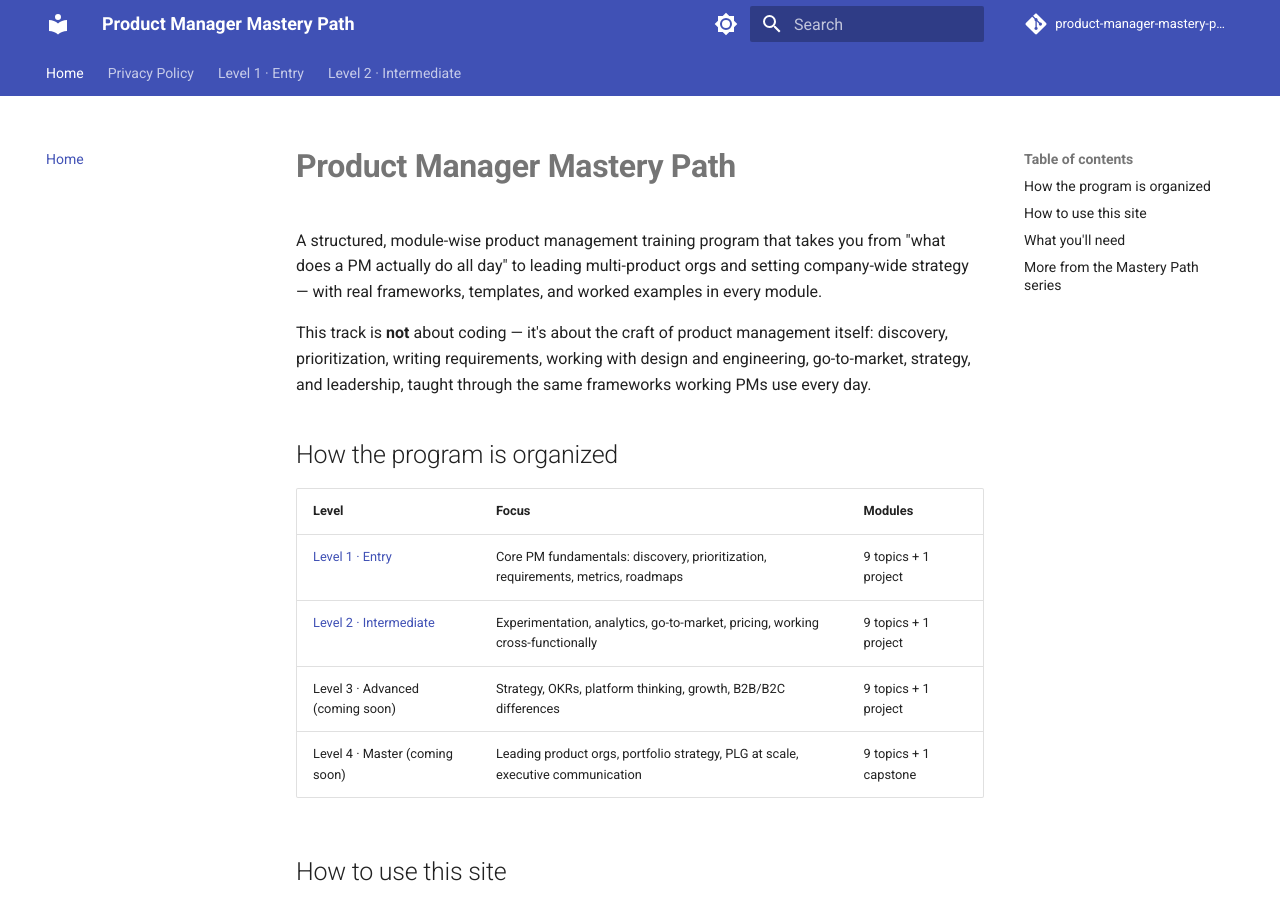
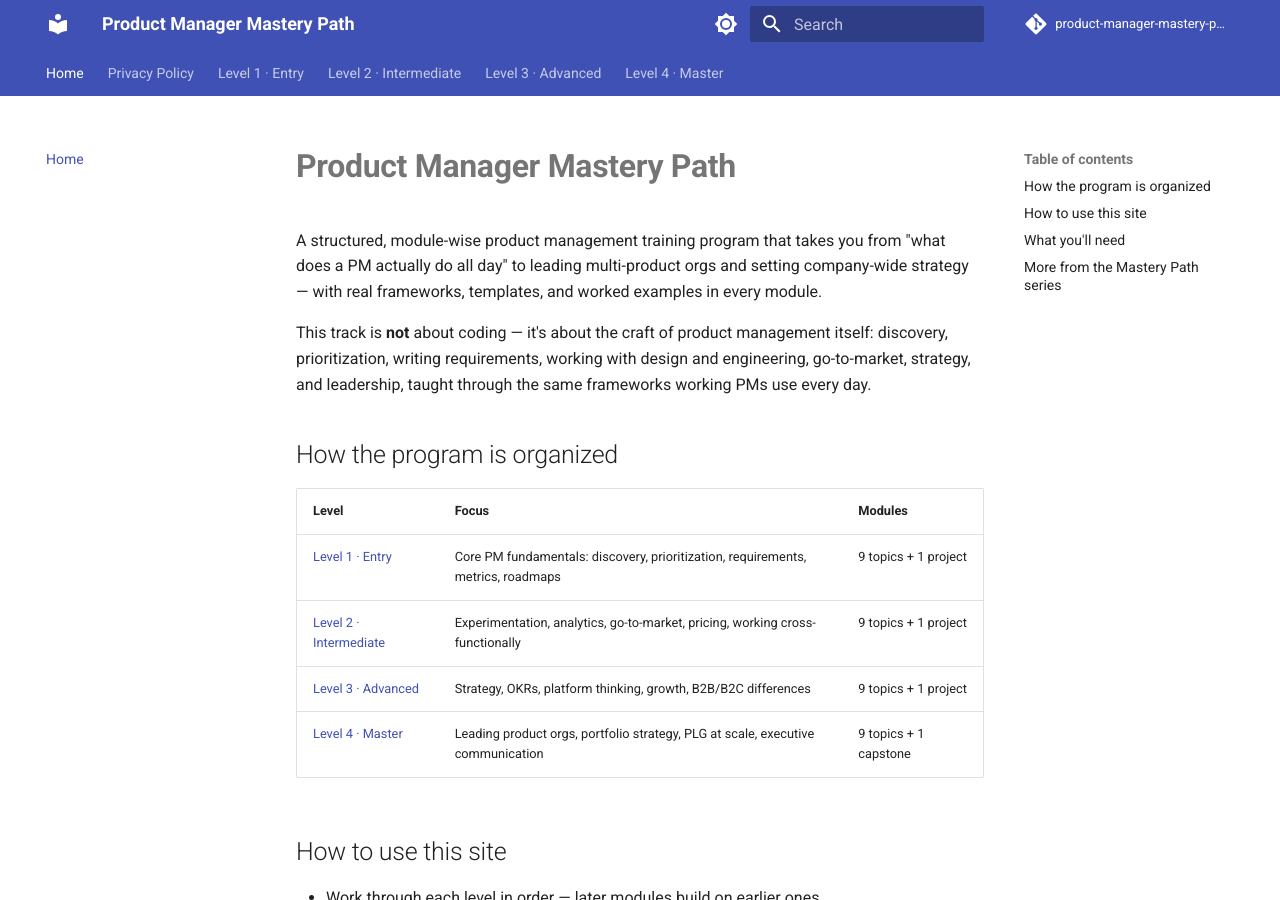
Before and after one commit to SIGILIPELLI/product-manager-mastery-path, an MkDocs documentation site: the page built from docs/index.md, in a window 1280 px wide and 900 px high. Built offline with MkDocs 1.6.1 and Material for MkDocs 9.7.7, drawn with Linux system fonts in a browser that asks for light colours; comment, search, counter and statistics services are not loaded; part of the change alters nothing that is shown.

Commit message:
Restore finished level(s) to nav/sitemap/homepage
Real content is now written for this level; lifting the interim
AdSense thin-content exclusion put in place while it was still stubs.

Co-Authored-By: Claude Opus 5 <noreply@anthropic.com>

```diff
--- a/docs/index.md
+++ b/docs/index.md
@@ -21,8 +21,8 @@ through the same frameworks working PMs use every day.
 |-------|-------|---------|
 | [Level 1 · Entry](level-1/index.md) | Core PM fundamentals: discovery, prioritization, requirements, metrics, roadmaps | 9 topics + 1 project |
 | [Level 2 · Intermediate](level-2/index.md) | Experimentation, analytics, go-to-market, pricing, working cross-functionally | 9 topics + 1 project |
-| Level 3 · Advanced (coming soon) | Strategy, OKRs, platform thinking, growth, B2B/B2C differences | 9 topics + 1 project |
-| Level 4 · Master (coming soon) | Leading product orgs, portfolio strategy, PLG at scale, executive communication | 9 topics + 1 capstone |
+| [Level 3 · Advanced](level-3/index.md) | Strategy, OKRs, platform thinking, growth, B2B/B2C differences | 9 topics + 1 project |
+| [Level 4 · Master](level-4/index.md) | Leading product orgs, portfolio strategy, PLG at scale, executive communication | 9 topics + 1 capstone |
 
 ## How to use this site
 
--- a/mkdocs.yml
+++ b/mkdocs.yml
@@ -74,7 +74,27 @@ nav:
       - "08 · Competitive Analysis": level-2/08-competitive-analysis.md
       - "09 · Pricing Basics": level-2/09-pricing-basics.md
       - "10 · Project — GTM Plan for a Feature Launch": level-2/10-project-gtm-plan.md
-# --- auto-pruned stub levels (see AdSense low-value-content fix) ---
-exclude_docs: |
-  level-3/*.md
-  level-4/*.md
+  - "Level 3 · Advanced":
+      - Overview: level-3/index.md
+      - "01 · Product Strategy & Vision": level-3/01-product-strategy-vision.md
+      - "02 · OKRs for Product Teams": level-3/02-okrs-for-product-teams.md
+      - "03 · Platform & Ecosystem Thinking": level-3/03-platform-ecosystem-thinking.md
+      - "04 · Growth Product Management": level-3/04-growth-product-management.md
+      - "05 · B2B vs B2C PM Differences": level-3/05-b2b-vs-b2c-pm-differences.md
+      - "06 · Working with Sales & Customer Success": level-3/06-working-with-sales-customer-success.md
+      - "07 · Product Ops Basics": level-3/07-product-ops-basics.md
+      - "08 · Advanced Experimentation": level-3/08-advanced-experimentation.md
+      - "09 · Managing Technical Debt & Platform Investments": level-3/09-managing-technical-debt-platform-investments.md
+      - "10 · Project — Product Strategy Doc + OKRs": level-3/10-project-strategy-okrs.md
+  - "Level 4 · Master":
+      - Overview: level-4/index.md
+      - "01 · Leading Product Orgs": level-4/01-leading-product-orgs.md
+      - "02 · Portfolio & Multi-Product Strategy": level-4/02-portfolio-multi-product-strategy.md
+      - "03 · Product-Led Growth at Scale": level-4/03-product-led-growth-at-scale.md
+      - "04 · M&A and Product Integration": level-4/04-ma-and-product-integration.md
+      - "05 · Executive Communication & Board Reporting": level-4/05-executive-communication-board-reporting.md
+      - "06 · Building Product Culture": level-4/06-building-product-culture.md
+      - "07 · AI/ML Product Management": level-4/07-ai-ml-product-management.md
+      - "08 · Crisis Management for Products": level-4/08-crisis-management-for-products.md
+      - "09 · Career Growth: IC to Director/VP": level-4/09-career-growth-ic-to-director-vp.md
+      - "10 · Capstone — Full Product Strategy + Org Design": level-4/10-capstone-strategy-org-design.md
```
